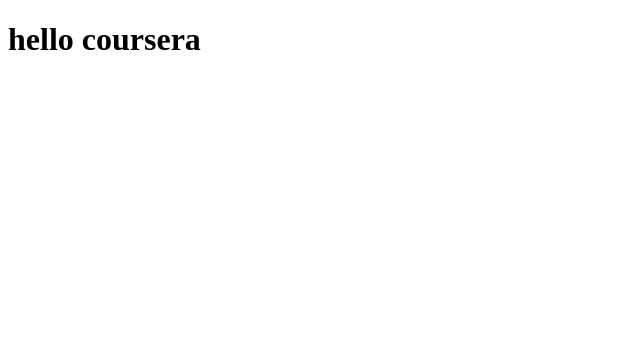
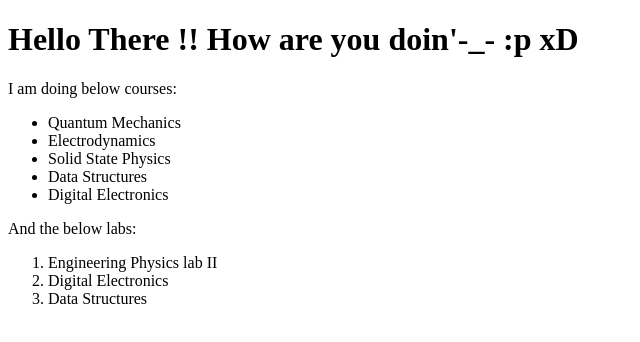
Before and after one commit to shakib2501/coursera-test, a plain HTML site: page site/index.html in a window 1280 px wide. Shown: the whole page, without its empty margins (0-640 px from the left). Drawn offline with Linux system fonts and the light colour scheme.

Commit message:
To check the status

```diff
--- a/site/index.html
+++ b/site/index.html
@@ -4,6 +4,22 @@
 	<title>Hello Coursera !!!!</title>
 </head>
 <body>
-<h1>hello coursera<h1>
+<h1>Hello There !! How are you doin'-_- :p xD</h1>
+	<div>
+		I am doing below courses:
+		<ul>
+			<li>Quantum Mechanics</li>
+			<li>Electrodynamics</li>
+			<li>Solid State Physics</li>
+			<li>Data Structures</li>
+			<li>Digital Electronics</li>
+		</ul>
+		And the below labs:
+		<ol>
+			<li>Engineering Physics lab II</li>
+			<li>Digital Electronics</li>
+			<li>Data Structures</li>
+		</ol>
+	</div>
 </body>
 </html>
```
